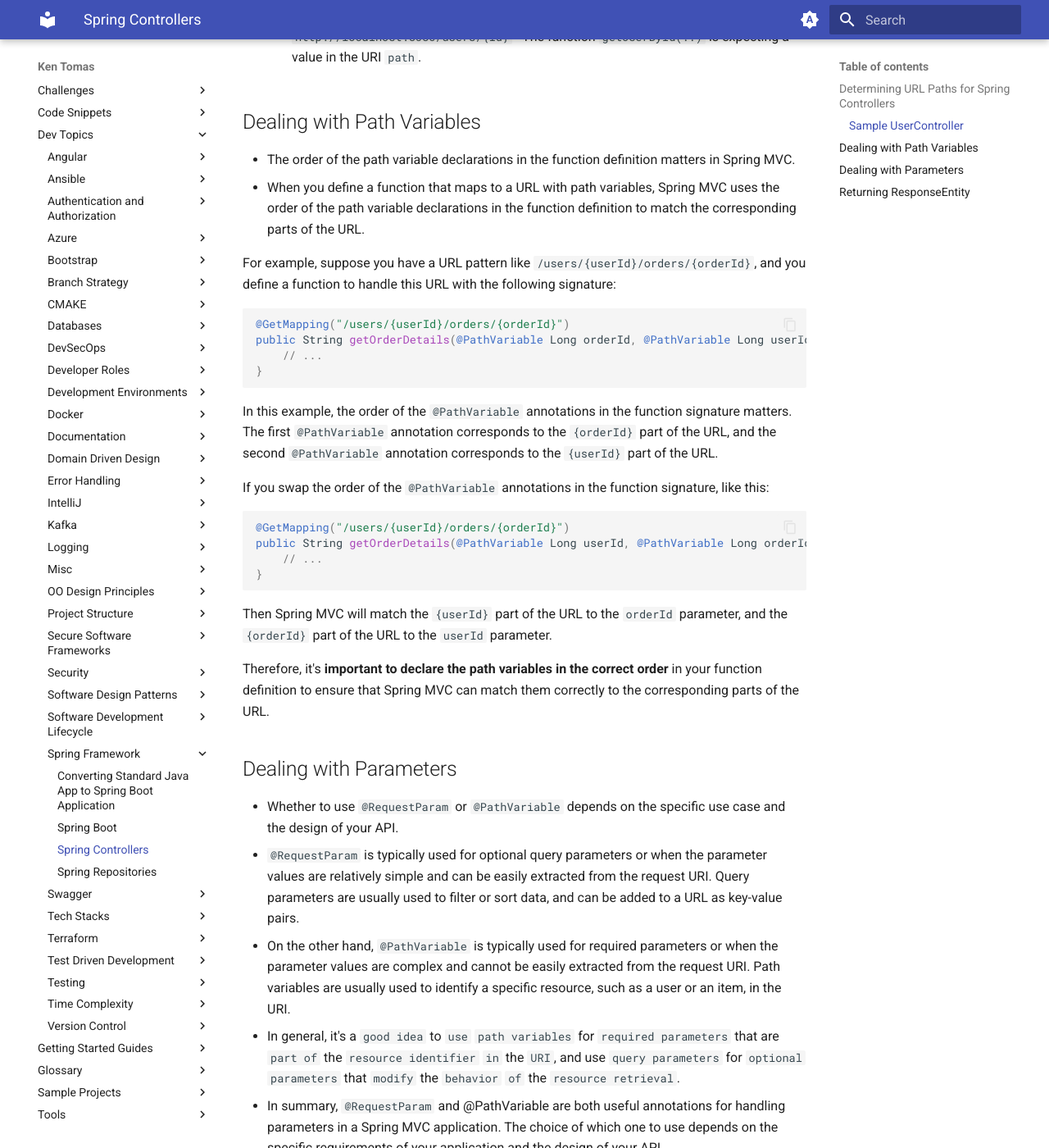
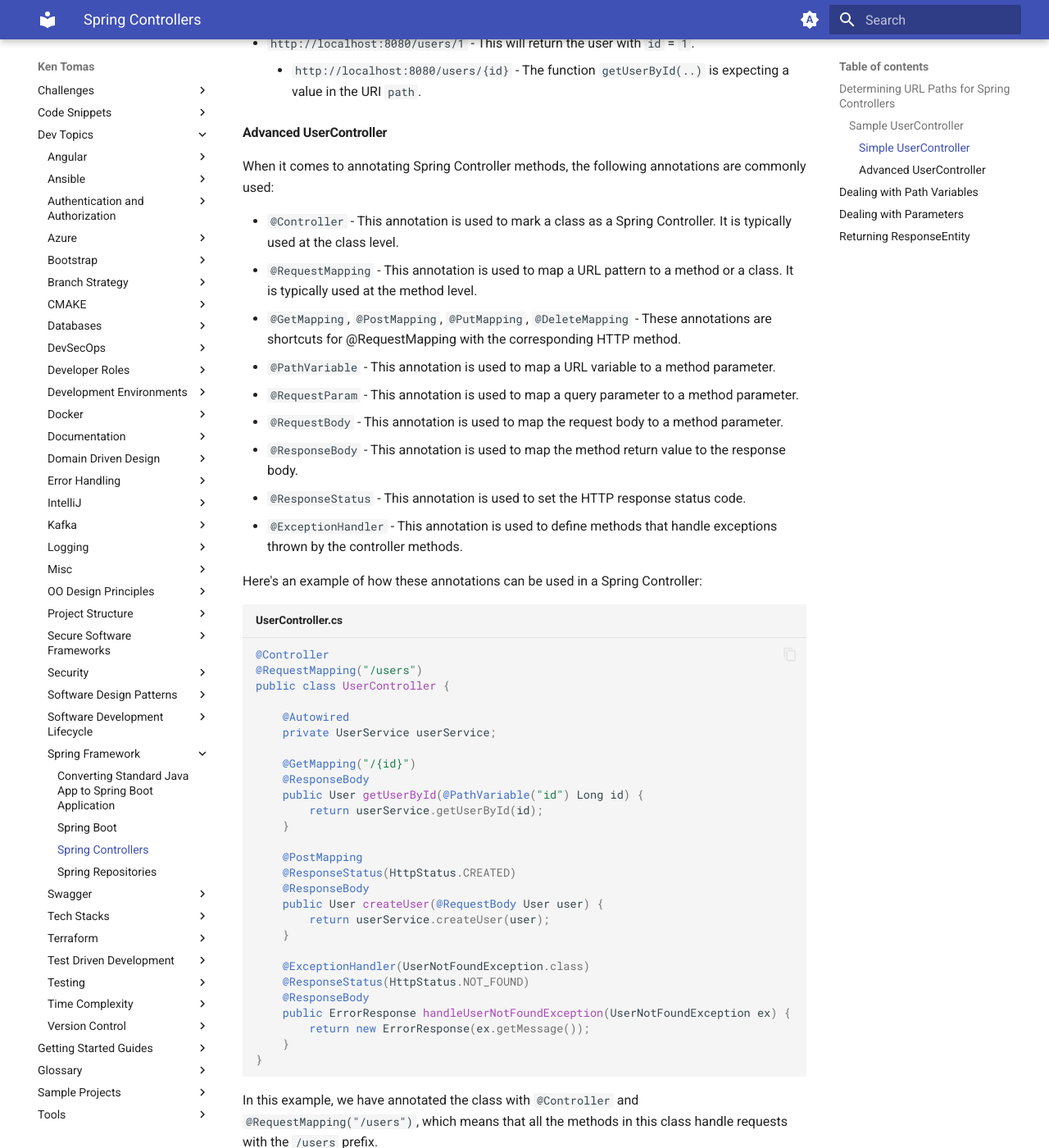
Before and after one commit to kentomas/kentomas.github.io, an MkDocs documentation site: the page built from docs/Dev Topics/Spring Framework/Spring Controllers.md, in a window 1280 px wide and 1400 px high, scrolled down 2828 px. Shown: the whole window at 82% size. Built offline with MkDocs 1.6.1 and Material for MkDocs 9.7.7, drawn with Linux system fonts in a browser that asks for light colours; some of the changed text lies outside the part shown.

Commit message:
- Added info about annotations for spring controllers.

````diff
--- a/docs/Dev Topics/Spring Framework/Spring Controllers.md
+++ b/docs/Dev Topics/Spring Framework/Spring Controllers.md
@@ -82,6 +82,8 @@ public class UserController {
 
 ### Sample UserController
 
+#### Simple UserController
+
 In this example, we have a `UserController` that handles requests to `/users`. The controller uses a `UserService` instance to retrieve the list of users and a specific user by their ID.
 
 - The `@RestController` annotation indicates that this class is a Spring MVC controller and that each of its methods will return a response body that can be serialized into JSON or XML. The `@RequestMapping` annotation specifies the base URL that this controller will handle.
@@ -112,6 +114,60 @@ public class UserController {
 - `http://localhost:8080/users` - This will return `getUsers()`.
 - `http://localhost:8080/users/1` - This will return the user with `id` = `1`.
     - `http://localhost:8080/users/{id}` - The function `getUserById(..)` is expecting a value in the URI `path`.
+
+#### Advanced UserController
+
+When it comes to annotating Spring Controller methods, the following annotations are commonly used:
+
+- `@Controller` - This annotation is used to mark a class as a Spring Controller. It is typically used at the class level.
+- `@RequestMapping` - This annotation is used to map a URL pattern to a method or a class. It is typically used at the method level.
+- `@GetMapping`, `@PostMapping`, `@PutMapping`, `@DeleteMapping` - These annotations are shortcuts for @RequestMapping with the corresponding HTTP method.
+- `@PathVariable` - This annotation is used to map a URL variable to a method parameter.
+- `@RequestParam` - This annotation is used to map a query parameter to a method parameter.
+- `@RequestBody` - This annotation is used to map the request body to a method parameter.
+- `@ResponseBody` - This annotation is used to map the method return value to the response body.
+- `@ResponseStatus` - This annotation is used to set the HTTP response status code.
+- `@ExceptionHandler` - This annotation is used to define methods that handle exceptions thrown by the controller methods.
+
+Here's an example of how these annotations can be used in a Spring Controller:
+
+```java title="UserController.cs"
+@Controller
+@RequestMapping("/users")
+public class UserController {
+
+    @Autowired
+    private UserService userService;
+
+    @GetMapping("/{id}")
+    @ResponseBody
+    public User getUserById(@PathVariable("id") Long id) {
+        return userService.getUserById(id);
+    }
+
+    @PostMapping
+    @ResponseStatus(HttpStatus.CREATED)
+    @ResponseBody
+    public User createUser(@RequestBody User user) {
+        return userService.createUser(user);
+    }
+
+    @ExceptionHandler(UserNotFoundException.class)
+    @ResponseStatus(HttpStatus.NOT_FOUND)
+    @ResponseBody
+    public ErrorResponse handleUserNotFoundException(UserNotFoundException ex) {
+        return new ErrorResponse(ex.getMessage());
+    }
+}
+```
+
+In this example, we have annotated the class with `@Controller` and `@RequestMapping("/users")`, which means that all the methods in this class handle requests with the `/users` prefix.
+
+We have also annotated the `getUserById()` method with `@GetMapping("/{id}")` and `@ResponseBody`, which means that this method handles `GET` requests with a path variable named `id` and returns a `User` object as the response body.
+
+The `createUser()` method is annotated with `@PostMapping`,`@ResponseStatus(HttpStatus.CREATED)`, and `@ResponseBody`, which means that this method handles `POST` requests, returns a User object as the response body, and sets the `HTTP status code` to `201 (Created)`.
+
+Finally, we have annotated the `handleUserNotFoundException()` method with `@ExceptionHandler(UserNotFoundException.class)` and `@ResponseStatus(HttpStatus.NOT_FOUND)`, which means that this method handles exceptions of type `UserNotFoundException` and sets the `HTTP status code` to `404 (Not Found)`.
 
 ## Dealing with Path Variables
 
````
